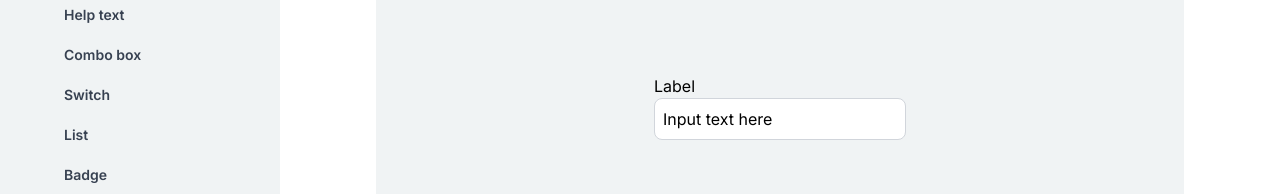
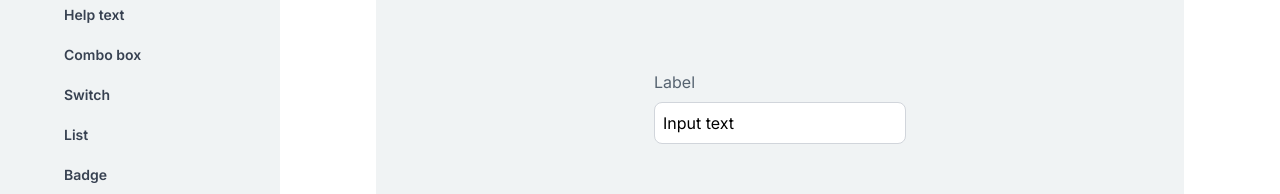
Before and after one commit to totisama/design-system, a Next.js app: page /components/text-input in a window 1280 px wide. Shown: the part 477-671 px from the top of the page. Built offline with nearby package versions, Linux system fonts and the light colour scheme.

Commit message:
adding styles to input component

```diff
--- a/src/components/text-input/text-input-playground.tsx
+++ b/src/components/text-input/text-input-playground.tsx
@@ -4,7 +4,7 @@ import { Container } from '@/components/container'
 import { type ChangeEvent, useState } from 'react'
 import { TextInput, type TextInputVariants } from './text-input'
 
-const VARIANTS = ['default', 'disabled', 'active', 'error'] as const
+const VARIANTS = ['default', 'disabled', 'error'] as const
 
 export const TextInputPlayground = () => {
   const [variant, setVariant] = useState<TextInputVariants>('default')
--- a/src/components/text-input/text-input.tsx
+++ b/src/components/text-input/text-input.tsx
@@ -1,7 +1,7 @@
 import { type ChangeEvent, useState } from 'react'
 import { HelpText } from '@/components/help-text/help-text'
 
-export type TextInputVariants = 'default' | 'success' | 'error' | 'disabled'
+export type TextInputVariants = 'default' | 'active' | 'error' | 'disabled'
 
 interface TextInputProps {
   label: string
@@ -12,7 +12,7 @@ interface TextInputProps {
 
 const variantClasses = {
   default: '',
-  success: 'border-green-500',
+  active: '',
   error: 'border-red-500',
   disabled: 'cursor-not-allowed',
 }
@@ -23,7 +23,7 @@ export const TextInput = ({
   placeholder,
   helpText,
 }: TextInputProps) => {
-  const [text, setText] = useState('Input text here')
+  const [text, setText] = useState('Input text')
 
   const handleTextChange = (e: ChangeEvent<HTMLInputElement>) => {
     setText(e.target.value)
@@ -34,8 +34,13 @@ export const TextInput = ({
   const disabled = variant === 'disabled'
 
   return (
-    <div className='flex flex-col items-start'>
-      <label htmlFor='input'>{label}</label>
+    <div className='flex flex-col items-start gap-2'>
+      <label
+        className='text-text-secondary'
+        htmlFor='input'
+      >
+        {label}
+      </label>
       <input
         id='input'
         name='input'
@@ -43,7 +48,7 @@ export const TextInput = ({
         onChange={handleTextChange}
         placeholder={placeholder}
         disabled={disabled}
-        className={`p-2 rounded-lg border border-gray-300 ${variantStyle} focus:outline-none focus:ring-2 focus:ring-gray-500 focus:border-transparent`}
+        className={`p-2 rounded-lg border border-gray-300 ${variantStyle} focus:outline-none focus:ring-2 focus:ring-border-interactive focus:border-transparent placeholder:text-text-placeholder`}
       />
       {helpText && (
         <HelpText
```
